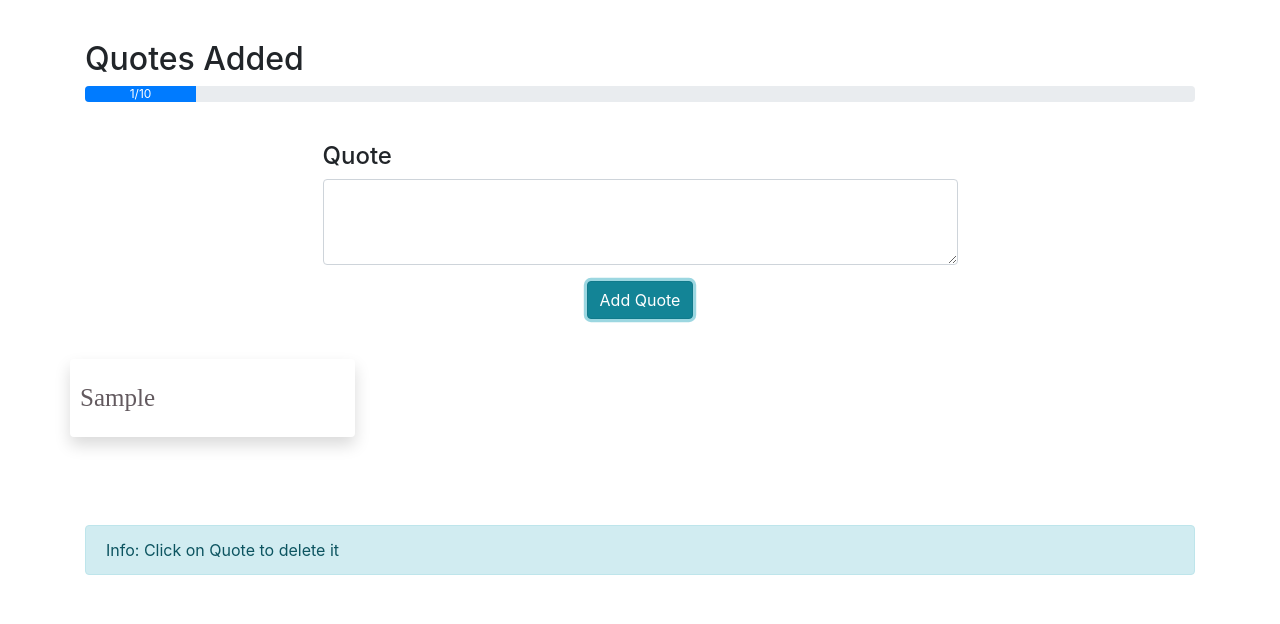
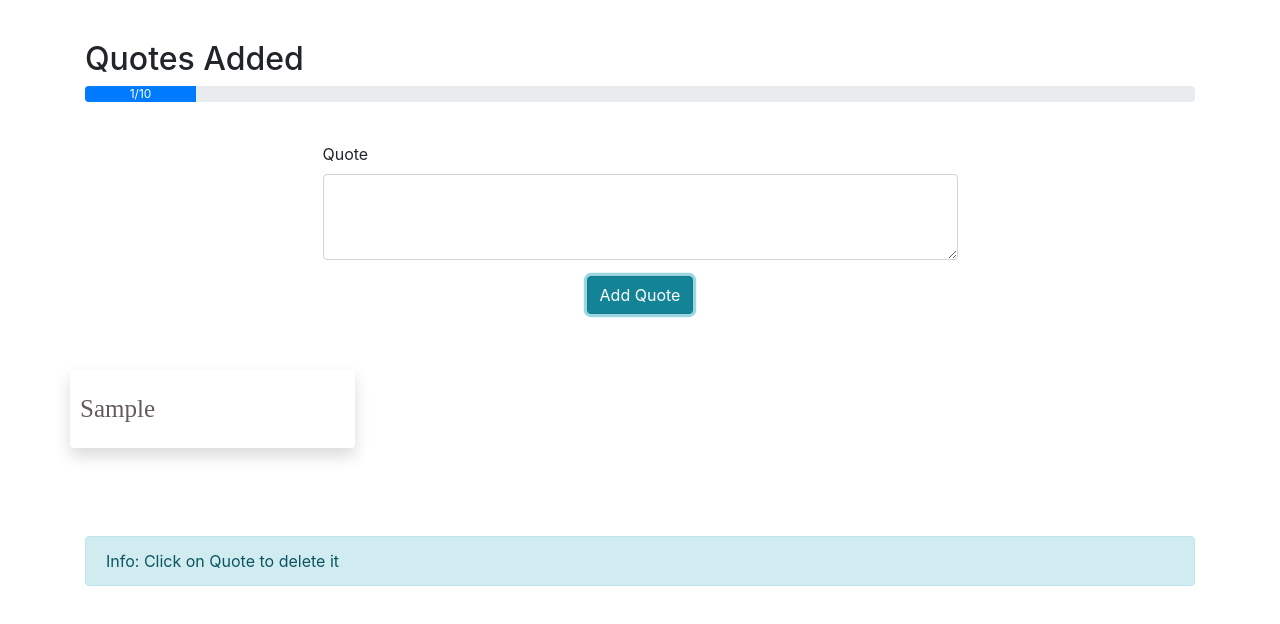
Before and after one commit to vladislavXXL/stock-trader, a Vue app: page / in a window 1280 px wide. Both pictures are taken after typing "Sample" into the empty fields and a click on the button "Add Quote". Shown: the top 624 px of the page. Built offline with nearby package versions, Linux system fonts and the light colour scheme.

Commit message:
Upd Quotes with right changes

```diff
--- a/index.js
+++ b/index.js
@@ -1,7 +1,5 @@
 import Vue from 'vue'
 import App from './src/App.vue'
-
-export const eventBus = new Vue();
 
 new Vue({
     el: "#app",
--- a/src/App.vue
+++ b/src/App.vue
@@ -1,10 +1,8 @@
 <template>
     <div class="container">
-        <app-progress :quantity="quantity"></app-progress>
-        <app-new :quantity="quantity"></app-new>
-        <keep-alive>
-            <app-quotes></app-quotes>
-        </keep-alive>
+        <app-progress :quantity="quantity" :count="quotes.length"></app-progress>
+        <app-new :quantity="quantity" @newQuoteEvent="newQuote"></app-new>
+        <app-quotes :quotes="quotes" @reduceQuotesEvent="deleteQuote"></app-quotes>
         <app-info>Info: Click on Quote to delete it</app-info>
     </div>
 </template>
@@ -16,9 +14,22 @@
     import Info from "./components/Quotes/Info.vue";
 
     export default {
+
         data() {
             return {
                 quantity: 10,
+                quotes: []
+            }
+        },
+        methods: {
+            newQuote(quote) {
+                if (this.quotes.length >= this.quantity) {
+                    return alert('This is max value of quotes you can create. Please delete any quote first!')
+                }
+                this.quotes.push(quote);
+            },
+            deleteQuote(index) {
+                this.quotes.splice(index, 1);
             }
         },
         components: {
--- a/src/components/Quotes/New.vue
+++ b/src/components/Quotes/New.vue
@@ -1,20 +1,20 @@
 <template>
     <div class="component">
-        <div class="row justify-content-md-center">
-            <div class="col-7">
-                <h4>Quote</h4>
-                <textarea cols="30" rows="3" class="form-control" v-model="quoteValue"></textarea>
+        <div class="row">
+            <form class="d-flex justify-content-center">
+                <div class="col-7 form-group">
+                    <label>Quote</label>
+                    <textarea cols="150" rows="3" class="form-control" v-model="quoteValue"></textarea>
                     <div class="row justify-content-md-center mt-3">
-                    <button class="btn btn-info" @click="addNewQuote">Add Quote</button>
+                        <button class="btn btn-info" @click.prevent="addNewQuote">Add Quote</button>
                     </div>
                 </div>
+            </form>
         </div>
     </div>
 </template>
 
 <script>
-    import {eventBus} from '../../../index';
-
     export default {
         name: "New",
         props: {
@@ -26,29 +26,19 @@
         data() {
             return {
                 quoteValue: '',
-                count: 0
             }
         },
         methods: {
             addNewQuote() {
-                if (this.count === this.quantity) {
-                    window.alert('This is max value of quotes you can create')
-                } else {
                 if (this.quoteValue !== '') {
-                        eventBus.$emit('newQuoteEvent', this.quoteValue);
+                    this.$emit('newQuoteEvent', this.quoteValue);
                     this.quoteValue = '';
                     this.count++;
                 } else {
                     window.alert('Please enter the value')
                 }
             }
-            }
         },
-        created() {
-            eventBus.$on('reduceQuotesEvent', (count) => {
-                this.count -= 1;
-            });
-        }
     }
 </script>
 
--- a/src/components/Quotes/Progress.vue
+++ b/src/components/Quotes/Progress.vue
@@ -8,16 +8,17 @@
 </template>
 
 <script>
-    import {eventBus} from "../../../index";
-
     export default {
         name: "Progress",
         props: {
             quantity: {
                 type: Number,
-                require: true,
-                default: 10
+                require: true
             },
+            count: {
+                type: Number,
+                require: true
+            }
         },
         data() {
             return {
@@ -28,14 +29,6 @@
             width() {
                 return 'width:' + this.count / this.quantity * 100 + '%';
             }
-        },
-        created() {
-            eventBus.$on('newQuoteEvent', (quote) => {
-                this.count++;
-            });
-            eventBus.$on('reduceQuotesEvent', (count) => {
-                this.count -= 1;
-            });
         }
     }
 </script>
--- /dev/null
+++ b/src/components/Quotes/Quote.vue
@@ -0,0 +1,37 @@
+<template>
+    <div class="col-3 shadow mb-5 mr-3 rounded quote-wrap">
+        <slot></slot>
+    </div>
+</template>
+
+<script>
+    export default {
+        name: "Quote",
+        data() {
+            return {
+
+            }
+        },
+        props: {
+            quotes: Array,
+            require: true
+        },
+        methods: {
+        }
+    }
+</script>
+
+<style scoped>
+    .quote-wrap {
+        padding: 20px 10px 20px 10px;
+        font-family: Bahnschrift, serif;
+        color: #635A5F;
+        font-size: 25px;
+        cursor: pointer;
+    }
+
+    .quote-wrap:hover {
+        background-color: #cc736e;
+        color: #fff;
+    }
+</style>
--- a/src/components/Quotes/Quotes.vue
+++ b/src/components/Quotes/Quotes.vue
@@ -1,57 +1,43 @@
 <template>
     <div class="component">
         <div class="row d-flex flex-row">
-            <div class="col-3 shadow mb-5 mr-3 rounded quote-wrap text-break"
-                 v-if="quotes.length !== 0"
-                 v-for="(quote, index) in quotes"
-                 @click="removeQuote(index)"
+            <app-quote :quotes="quotes"
+                       v-for="(quote, index) in quotes"
+                       @click.native="removeQuote(index)"
             >
                 {{ quote }}
-            </div>
+            </app-quote>
         </div>
     </div>
 </template>
 
 <script>
-    import {eventBus} from '../../../index';
+    import Quote from "./Quote.vue";
 
     export default {
         name: "Quotes",
         props: {
-            quote: {
-                type: String
+            quotes: {
+                type: Array,
+                require: true
             }
         },
         data() {
             return {
-                quotes: []
+
             }
         },
         methods: {
             removeQuote(index) {
-                this.quotes.splice(index, 1);
-                eventBus.$emit('reduceQuotesEvent', 1);
+                this.$emit('reduceQuotesEvent', index);
             }
         },
-        created() {
-            eventBus.$on('newQuoteEvent', (quote) => {
-                this.quotes.push(quote);
-            });
+        components: {
+            appQuote: Quote
         }
     }
 </script>
 
 <style scoped>
-    .quote-wrap {
-        padding: 20px 10px 20px 10px;
-        font-family: Bahnschrift, serif;
-        color: #635A5F;
-        font-size: 25px;
-        cursor: pointer;
-    }
 
-    .quote-wrap:hover {
-        background-color: #cc736e;
-        color: #fff;
-    }
 </style>
```
Also changed, not shown: src/components/Quotes/Info.vue (line endings or trailing spaces). Lines whose indentation alone changed are shown as unchanged.
